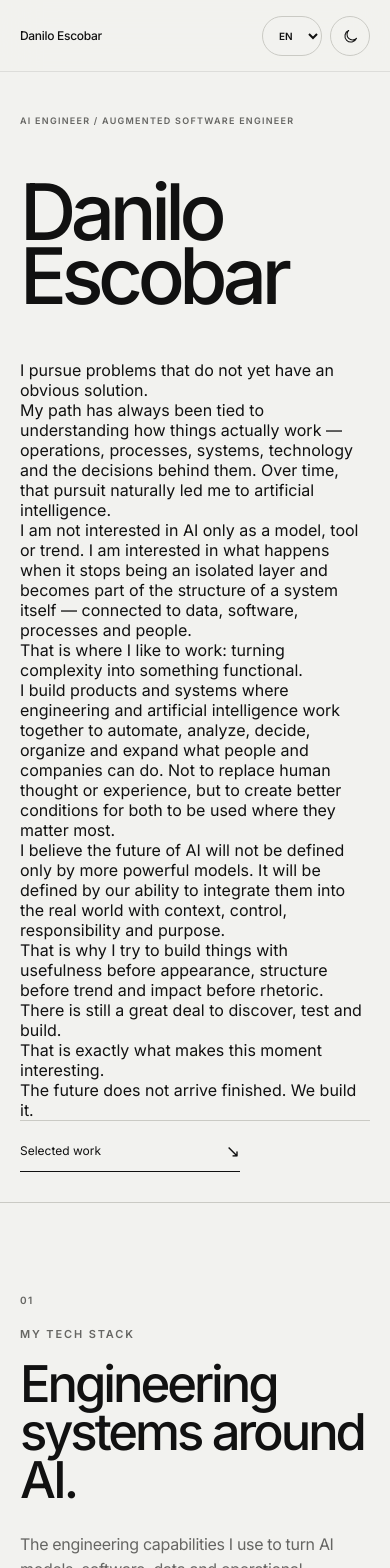
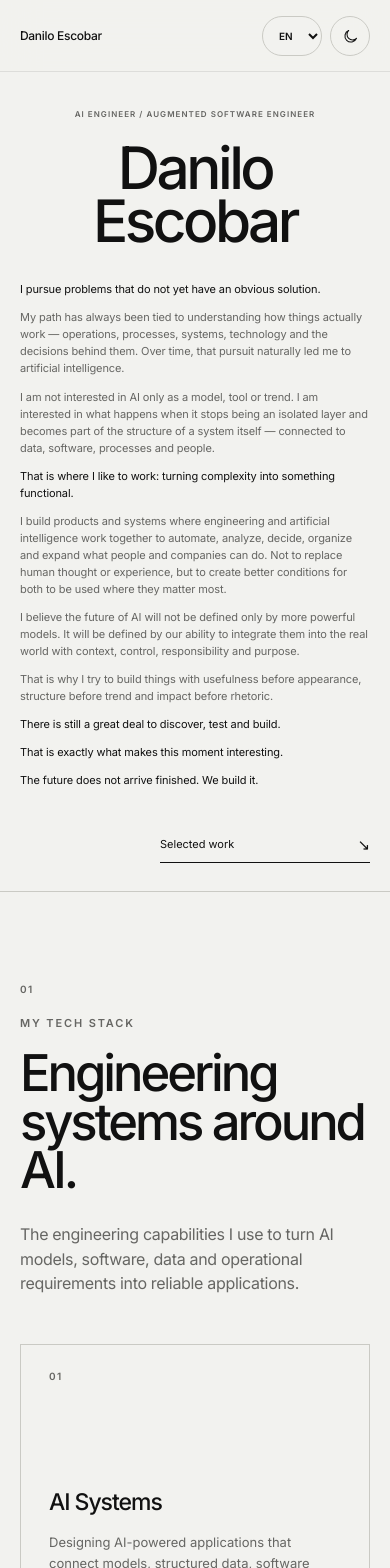
Before and after one commit to escobardanilo/my-site, a Next.js app: page / in a window 390 px wide. Shown: the top 1568 px of the page. Built offline with nearby package versions, Linux system fonts and the light colour scheme.

Commit message:
Reduce portfolio typography scale

```diff
--- a/src/app/globals.css
+++ b/src/app/globals.css
@@ -168,7 +168,7 @@ button {
   display: inline-flex;
   align-items: center;
 
-  font-size: 13px;
+  font-size: 12px;
   font-weight: 500;
 
   line-height: 1;
@@ -194,7 +194,7 @@ button {
 .header__nav a {
   position: relative;
 
-  font-size: 13px;
+  font-size: 12px;
   font-weight: 400;
 
   line-height: 1;
@@ -392,102 +392,110 @@ button {
 .hero__inner {
   min-height: calc(100svh - 88px);
 
+  display: flex;
+  flex-direction: column;
+
+  align-items: center;
+
+  padding-top: clamp(48px, 6vh, 76px);
+  padding-bottom: clamp(34px, 5vh, 54px);
+}
+
+.hero__top,
+.hero__main {
+  width: 100%;
+
+  display: flex;
+  justify-content: center;
+
+  text-align: center;
+}
+
+.hero__eyebrow {
+  max-width: 760px;
+
+  font-size: 10px;
+  line-height: 1.4;
+
+  font-weight: 600;
+
+  letter-spacing: 0.16em;
+
+  color: var(--muted);
+}
+
+.hero__main {
+  margin-top: clamp(26px, 3vh, 38px);
+}
+
+.hero__title {
+  max-width: 980px;
+
+  font-size: clamp(64px, 7vw, 118px);
+
+  line-height: 0.88;
+
+  font-weight: 500;
+
+  letter-spacing: -0.065em;
+}
+
+.hero__manifesto {
+  width: min(100%, 980px);
+
+  margin-top: clamp(42px, 5vh, 64px);
+
   display: grid;
 
-  grid-template-rows:
-    auto
-    minmax(0, 1fr)
-    auto;
-
-  padding-top: clamp(62px, 7vh, 96px);
-  padding-bottom: clamp(44px, 6vh, 68px);
-}
-
-.hero__top {
-  display: flex;
-  align-items: flex-start;
-}
-
-.hero__eyebrow {
-  max-width: 700px;
-
-  font-size: 11px;
-  line-height: 1.45;
-
-  font-weight: 600;
-
-  letter-spacing: 0.17em;
-
-  color: var(--muted);
-}
-
-.hero__main {
-  display: flex;
-  align-items: center;
-
-  padding-top: clamp(48px, 7vh, 90px);
-  padding-bottom: clamp(48px, 7vh, 84px);
-}
-
-.hero__title {
-  width: 100%;
-  max-width: 1160px;
-
-  font-size: clamp(92px, 9.4vw, 164px);
-
-  line-height: 0.79;
-
-  font-weight: 500;
-
-  letter-spacing: -0.075em;
+  grid-template-columns:
+    repeat(2, minmax(0, 1fr));
+
+  gap: 14px 34px;
+}
+
+.hero__manifesto p {
+  font-size: 12px;
+
+  line-height: 1.58;
+
+  letter-spacing: -0.01em;
+
+  color: var(--muted);
+}
+
+.hero__manifesto p:first-child,
+.hero__manifesto p:nth-child(4),
+.hero__manifesto p:nth-child(8),
+.hero__manifesto p:nth-child(9),
+.hero__manifesto p:nth-child(10) {
+  color: var(--foreground);
 }
 
 .hero__footer {
-  width: 100%;
-
-  padding-top: 28px;
-
-  display: grid;
-
-  grid-template-columns:
-    minmax(0, 650px)
-    minmax(190px, 260px);
-
-  justify-content: space-between;
-
-  align-items: end;
-
-  gap: clamp(60px, 8vw, 140px);
-
-  border-top: 1px solid var(--border);
-}
-
-.hero__description {
-  max-width: 650px;
-
-  font-size: clamp(19px, 1.65vw, 25px);
-
-  line-height: 1.4;
-
-  font-weight: 400;
-
-  letter-spacing: -0.035em;
+  width: min(100%, 980px);
+
+  margin-top: 38px;
+
+  padding-top: 22px;
+
+  display: flex;
+  justify-content: flex-end;
 }
 
 .hero__link {
-  width: 100%;
+  width: min(240px, 100%);
 
   display: flex;
   align-items: center;
   justify-content: space-between;
 
-  gap: 40px;
-
-  padding-bottom: 11px;
+  gap: 34px;
+
+  padding-bottom: 10px;
 
   border-bottom: 1px solid var(--foreground);
 
-  font-size: 12px;
+  font-size: 11px;
   line-height: 1;
 
   transition: opacity 180ms ease;
@@ -498,7 +506,7 @@ button {
 }
 
 .hero__link span:last-child {
-  font-size: 17px;
+  font-size: 15px;
 }
 
 /* =========================================================
@@ -546,7 +554,7 @@ button {
 .section-intro__title {
   max-width: 720px;
 
-  font-size: clamp(48px, 6vw, 88px);
+  font-size: clamp(38px, 4.8vw, 68px);
 
   line-height: 0.95;
 
@@ -560,7 +568,7 @@ button {
 
   margin-top: 28px;
 
-  font-size: 17px;
+  font-size: 15px;
 
   line-height: 1.55;
 
@@ -635,7 +643,7 @@ button {
 .capability-card__content h3 {
   margin-bottom: 18px;
 
-  font-size: 27px;
+  font-size: 23px;
 
   line-height: 1.05;
 
@@ -647,7 +655,7 @@ button {
 .capability-card__content p {
   max-width: 340px;
 
-  font-size: 14px;
+  font-size: 13px;
 
   line-height: 1.6;
 
@@ -715,7 +723,7 @@ button {
 .expertise-item__main h3 {
   max-width: 700px;
 
-  font-size: clamp(42px, 5vw, 72px);
+  font-size: clamp(34px, 4vw, 58px);
 
   line-height: 0.95;
 
@@ -729,7 +737,7 @@ button {
 
   margin-top: 48px;
 
-  font-size: 15px;
+  font-size: 14px;
 
   line-height: 1.6;
 
@@ -829,7 +837,7 @@ button {
 .work-history__content h3 {
   max-width: 760px;
 
-  font-size: clamp(46px, 5.3vw, 78px);
+  font-size: clamp(36px, 4.3vw, 62px);
 
   line-height: 0.94;
 
@@ -845,7 +853,7 @@ button {
 
   padding-top: 50px;
 
-  font-size: 15px;
+  font-size: 14px;
 
   line-height: 1.65;
 
@@ -1011,7 +1019,7 @@ button {
 }
 
 .project-card__heading h3 {
-  font-size: clamp(42px, 5vw, 70px);
+  font-size: clamp(34px, 4vw, 56px);
 
   line-height: 0.92;
 
@@ -1031,7 +1039,7 @@ button {
 
   margin-bottom: 32px;
 
-  font-size: 15px;
+  font-size: 14px;
 
   line-height: 1.65;
 
@@ -1138,7 +1146,7 @@ button {
 
   margin-bottom: 48px;
 
-  font-size: clamp(42px, 4.5vw, 70px);
+  font-size: clamp(34px, 3.8vw, 56px);
 
   line-height: 0.98;
 
@@ -1157,7 +1165,7 @@ button {
 }
 
 .about__lead {
-  font-size: clamp(18px, 1.5vw, 22px);
+  font-size: clamp(16px, 1.3vw, 19px);
 
   line-height: 1.55;
 
@@ -1167,7 +1175,7 @@ button {
 }
 
 .about__paragraph {
-  font-size: 15px;
+  font-size: 14px;
 
   line-height: 1.72;
 
@@ -1274,7 +1282,7 @@ button {
 .contact__main h2 {
   max-width: 950px;
 
-  font-size: clamp(62px, 9vw, 142px);
+  font-size: clamp(48px, 7vw, 104px);
 
   line-height: 0.83;
 
@@ -1286,7 +1294,7 @@ button {
 .contact__main p {
   padding-bottom: 8px;
 
-  font-size: 15px;
+  font-size: 14px;
 
   line-height: 1.65;
 
@@ -1320,7 +1328,7 @@ button {
 
   border-bottom: 1px solid var(--contact-border);
 
-  font-size: clamp(19px, 2vw, 28px);
+  font-size: clamp(17px, 1.5vw, 23px);
 
   letter-spacing: -0.03em;
 }
@@ -1443,33 +1451,22 @@ button {
     padding-right: 32px;
   }
 
-  .hero__main {
-    padding-top: 60px;
-    padding-bottom: 60px;
-  }
-
   .hero__title {
-    max-width: 850px;
-
-    font-size: clamp(82px, 17vw, 138px);
-
-    line-height: 0.81;
+    max-width: 820px;
+
+    font-size: clamp(58px, 11vw, 92px);
+  }
+
+  .hero__manifesto {
+    grid-template-columns: 1fr;
+
+    width: min(100%, 720px);
+
+    gap: 12px;
   }
 
   .hero__footer {
-    grid-template-columns: 1fr;
-
-    align-items: start;
-
-    gap: 44px;
-  }
-
-  .hero__description {
-    max-width: 600px;
-  }
-
-  .hero__link {
-    width: min(260px, 100%);
+    width: min(100%, 720px);
   }
 
   .section-intro {
@@ -1628,53 +1625,58 @@ button {
   .hero__inner {
     min-height: calc(100svh - 72px);
 
-    padding-top: 42px;
-    padding-bottom: 30px;
+    padding-top: 36px;
+    padding-bottom: 28px;
   }
 
   .hero__eyebrow {
-    max-width: 290px;
-
-    font-size: 9px;
-
-    line-height: 1.55;
-
-    letter-spacing: 0.14em;
+    max-width: 310px;
+
+    font-size: 8px;
+
+    line-height: 1.5;
+
+    letter-spacing: 0.13em;
   }
 
   .hero__main {
-    padding-top: 52px;
-    padding-bottom: 52px;
+    margin-top: 22px;
   }
 
   .hero__title {
     max-width: none;
 
-    font-size: clamp(68px, 20vw, 106px);
-
-    line-height: 0.82;
-
-    letter-spacing: -0.07em;
+    font-size: clamp(52px, 15vw, 76px);
+
+    line-height: 0.9;
+
+    letter-spacing: -0.06em;
+  }
+
+  .hero__manifesto {
+    margin-top: 34px;
+
+    grid-template-columns: 1fr;
+
+    gap: 11px;
+  }
+
+  .hero__manifesto p {
+    font-size: 11px;
+
+    line-height: 1.55;
   }
 
   .hero__footer {
-    gap: 34px;
-
-    padding-top: 22px;
-  }
-
-  .hero__description {
-    max-width: 420px;
-
-    font-size: 18px;
-
-    line-height: 1.45;
+    margin-top: 30px;
+
+    padding-top: 18px;
   }
 
   .hero__link {
     width: 100%;
 
-    max-width: 220px;
+    max-width: 210px;
   }
 
   .tech-stack,
```
